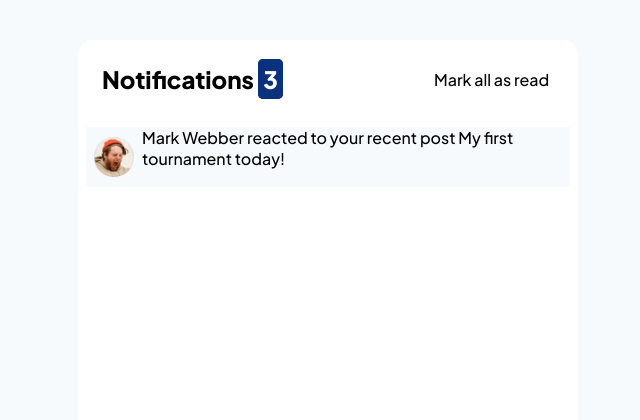
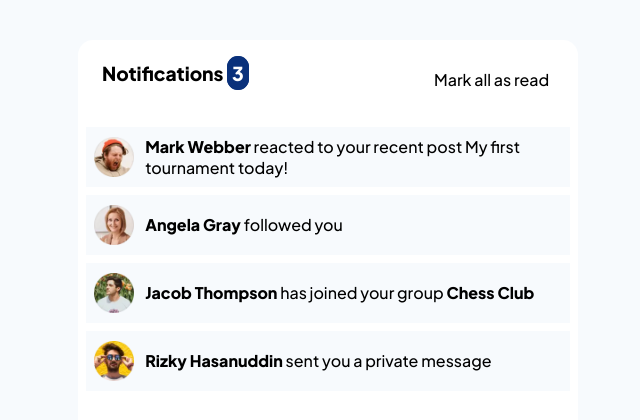
Before and after one commit to okutewonah/fm-notifications-page, a plain HTML site: page index.html in a window 1280 px wide. Shown: the whole page, without its empty margins (312-952 px from the left). Drawn offline with Linux system fonts and the light colour scheme.

Commit message:
added a few notifications

```diff
--- a/index.html
+++ b/index.html
@@ -25,10 +25,35 @@
       <div class="body">
         <div class="card">
           <div class="card-image">
-            <img src="images/avatar-mark-webber.webp" alt="">
+            <img src="images/avatar-mark-webber.webp" alt="mark-webber">
           </div>
           <div class="card-body">
-            <span>Mark Webber</span> reacted to your recent post My first tournament today!
+            <strong>Mark Webber</strong> reacted to your recent post My first tournament today!
+          </div>
+        </div>
+        <div class="card">
+          <div class="card-image">
+            <img src="images/avatar-angela-gray.webp" alt="avatar-angela-gray">
+          </div>
+          <div class="card-body">
+            <strong>Angela Gray</strong> followed you
+          </div>
+        </div>
+        <div class="card">
+          <div class="card-image">
+            <img src="images/avatar-jacob-thompson.webp" alt="avatar-jacob-thompson">
+          </div>
+          <div class="card-body">
+            <strong>Jacob Thompson</strong> has joined your group <b>Chess Club</b>
+          </div>
+        </div>
+        <div class="card">
+          <div class="card-image">
+            <img src="images/avatar-rizky-hasanuddin.webp" alt="avatar-rizky-hasanuddin">
+          </div>
+          <div class="card-body">
+            <strong>Rizky Hasanuddin</strong> sent you a private message
+            <!-- <textarea name="message" id="message" cols="30" rows="3"></textarea> -->
           </div>
         </div>
       </div>
--- a/style.css
+++ b/style.css
@@ -2,7 +2,7 @@
 
 body {
   font-family: 'Plus Jakarta Sans', sans-serif;
-  display: flex;
+  /* display: flex; */
   /* align-items: center; */
   justify-content: center;
   height: 100vh;
@@ -33,13 +33,14 @@ main {
   padding: 0.5rem 1.5rem;
 }
 .header-left h1 {
-  font-size: 1.5rem;
+  font-size: 1.2rem;
 }
 .header-left span {
   background-color: hsl(219, 85%, 26%);
   color: white;
   border: 5px solid hsl(219, 85%, 26%);
-  border-radius: 5px;
+  border-radius: 150px;
+  /* border-width: 2px; */
 }
 .header-right {
   margin-left: auto;
@@ -60,3 +61,6 @@ main {
 .card-image img {
   height: 40px;
 }
+.card-body {
+  margin: auto .2rem;
+}
```
